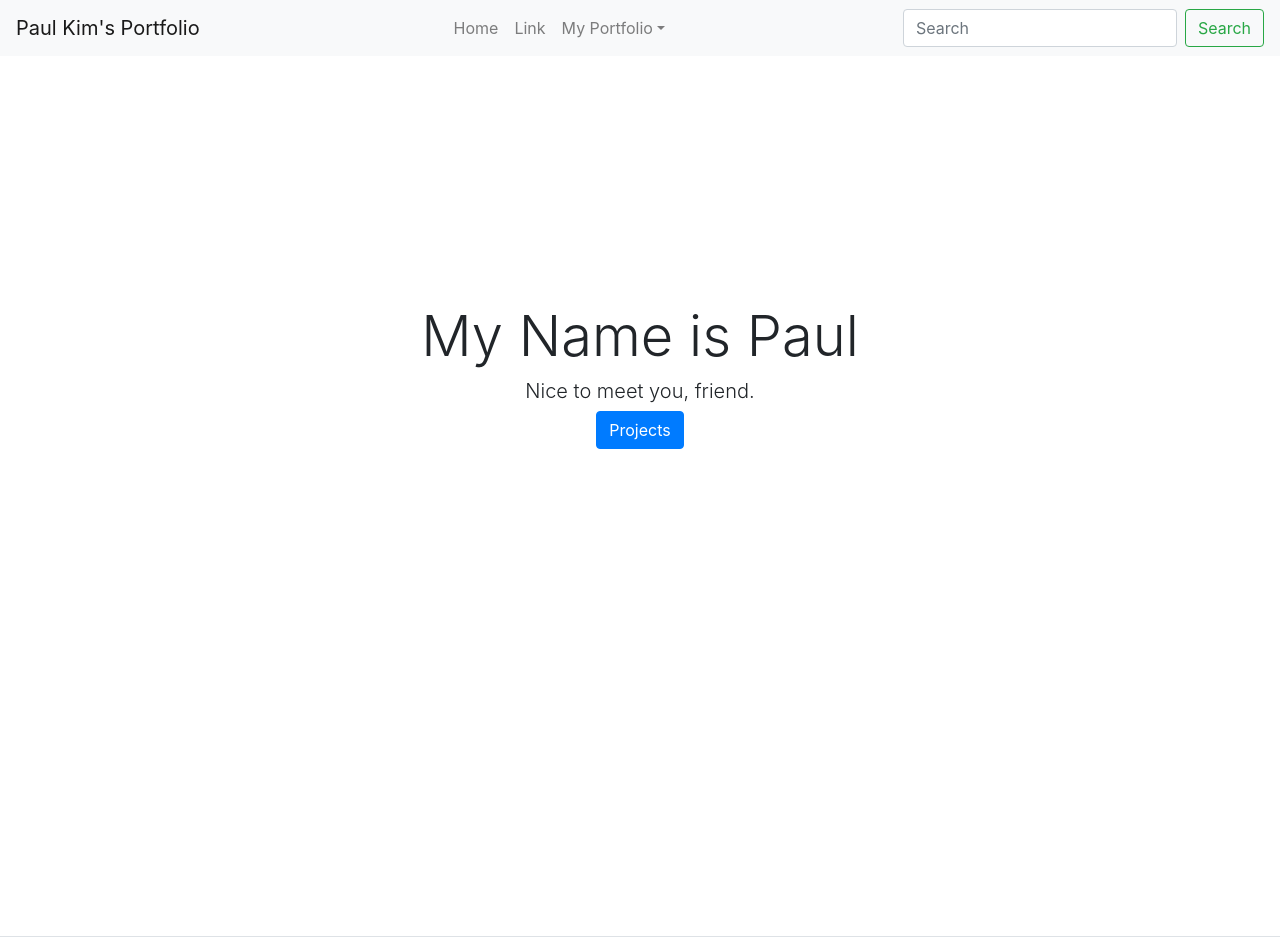
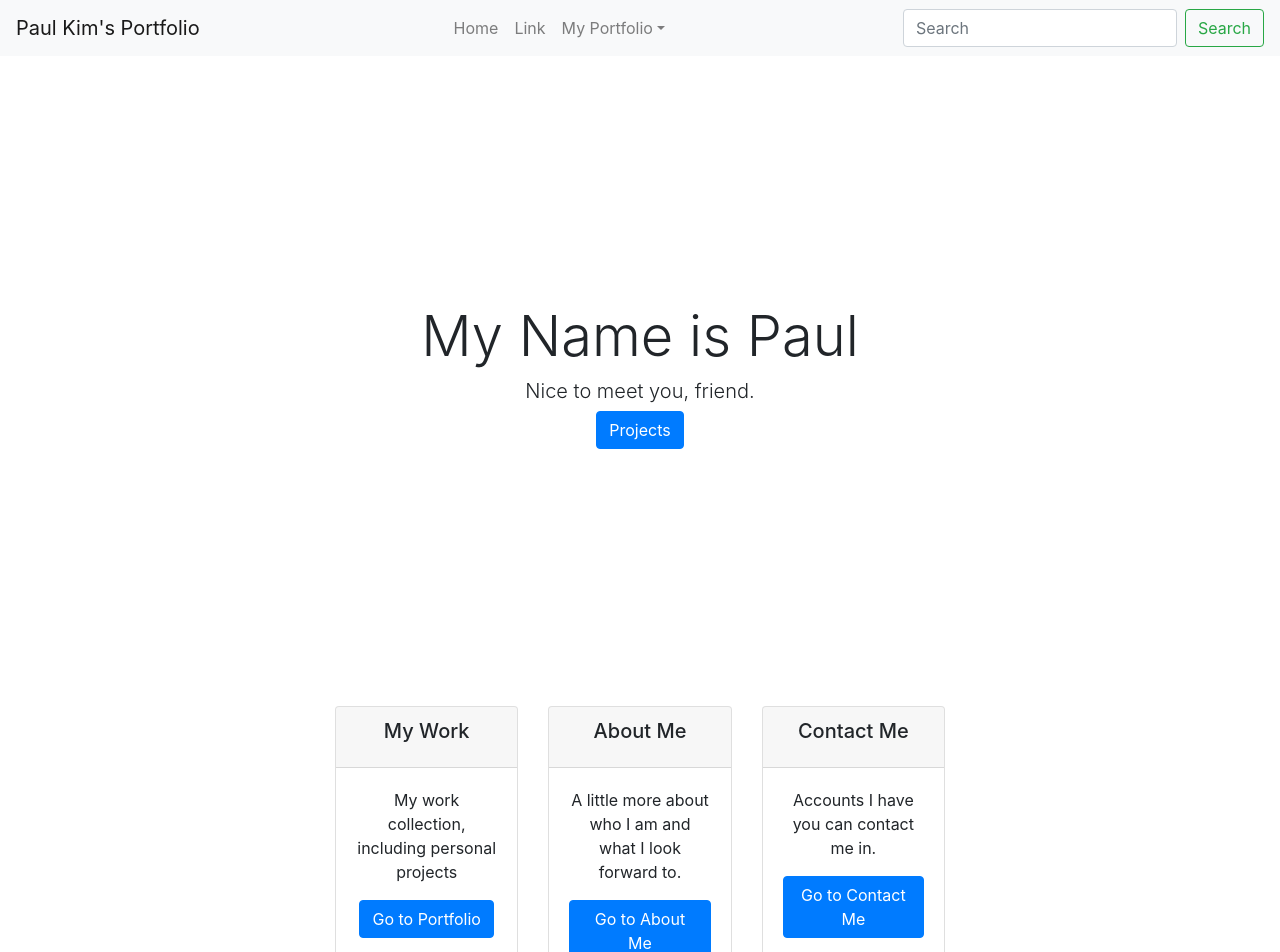
Before and after one commit to paulkim172/React-Portfolio, a React (Create React App) app in the folder my-app/: page / in a window 1280 px wide. Shown: the top 952 px of the page. Built offline with nearby package versions, Linux system fonts and the light colour scheme.

Commit message:
added cards to main page

```diff
--- a/my-app/src/App.css
+++ b/my-app/src/App.css
@@ -21,12 +21,3 @@
 .App-link {
   color: #61dafb;
 }
-
-@keyframes App-logo-spin {
-  from {
-    transform: rotate(0deg);
-  }
-  to {
-    transform: rotate(360deg);
-  }
-}
--- a/my-app/src/home-menu-section.js
+++ b/my-app/src/home-menu-section.js
@@ -1,13 +1,58 @@
 import React, {Component} from 'react';
+import Row from 'react-bootstrap/Row';
 import Col from 'react-bootstrap/Col';
+import Card from 'react-bootstrap/Card';
+import Button from 'react-bootstrap/Button';
+
 
 class HomeMenu extends Component {
     render() {
         return (
             <section className="home-menu">
                 <div className="home-menu-content">
-                    <Col md={{ span: 6, offset: 3 }}>
+                    <Col xs={{ span: 6, offset: 3 }}>
+                        <Row>
+                            <Col xs={12} md={4}>
+                                <Card className="menu-card">
+                                    <Card.Header>
+                                        <Card.Title>My Work</Card.Title>
+                                    </Card.Header>
+                                    <Card.Body>
+                                        <Card.Text>
+                                            My work collection, including personal projects
+                                        </Card.Text>
+                                        <Button variant="primary">Go to Portfolio</Button>
+                                    </Card.Body>
+                                </Card>
+                            </Col>
+                            <Col xs={12} md={4}>
+                                <Card className="menu-card">
+                                    <Card.Header>
+                                        <Card.Title>About Me</Card.Title>
+                                    </Card.Header>
+                                    <Card.Body>
+                                        <Card.Text>
+                                            A little more about who I am and what I look forward to.
+                                        </Card.Text>
+                                        <Button variant="primary">Go to About Me</Button>
+                                    </Card.Body>
+                                </Card>
+                            </Col>
+                            <Col xs={12} md={4}>
+                                <Card className="menu-card">
+                                    <Card.Header>
+                                        <Card.Title>Contact Me</Card.Title>
+                                    </Card.Header>
+                                    <Card.Body>
+                                        <Card.Text>
+                                            Accounts I have you can contact me in.
+                                        </Card.Text>
+                                        <Button className="menu-button" variant="primary">Go to Contact Me</Button>
+                                    </Card.Body>
 
+                                </Card>
+                            </Col>
+                        </Row>
                     </Col>
                 </div>
             </section>
--- a/my-app/src/home-page.jsx
+++ b/my-app/src/home-page.jsx
@@ -9,7 +9,6 @@ class Home extends Component {
                 <HomeIntro/>
                 <HomeMenu/>
             </div>
-
         )
     }
 }
--- a/my-app/src/index.css
+++ b/my-app/src/index.css
@@ -24,7 +24,7 @@ code {
 
 .hero {
   width: 100%;
-  height: 80vh;
+  min-height: 80vh;
   display: flex;
   align-items: center;
   justify-content: center;
@@ -33,5 +33,14 @@ code {
 
 .home-menu {
   width: 100%;
-  height: 30vh;
+  min-height: 30vh;
 }
+
+.menu-button {
+  margin-bottom: 0;
+}
+
+.menu-card {
+  margin: 10px 0;
+  min-height: 25vh;
+}
```
